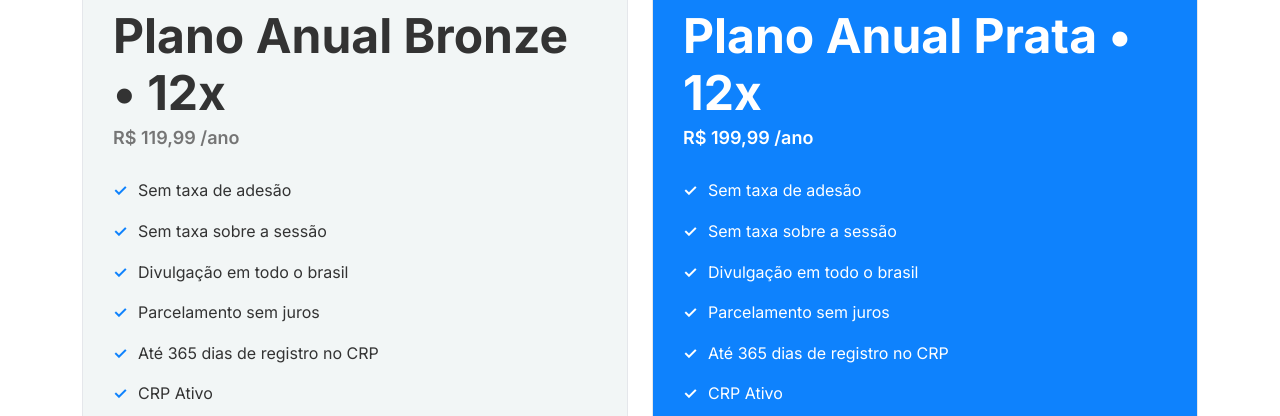
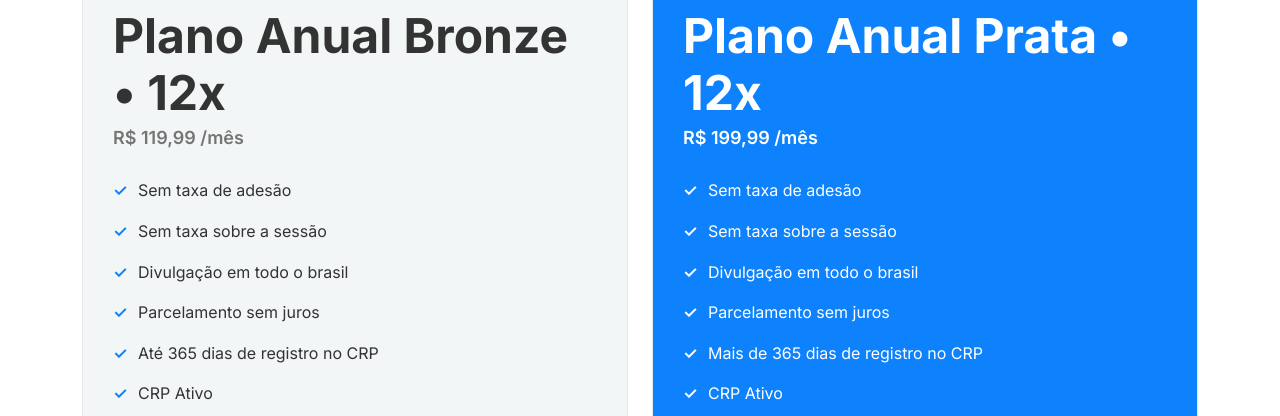
Before and after one commit to zinhocoder/MindsClub, a React app: page / in a window 1280 px wide. Shown: the part 6900-7316 px from the top of the page. Built offline with nearby package versions, Linux system fonts and the light colour scheme.

Commit message:
Fix prices

```diff
--- a/src/components/VSLanding.jsx
+++ b/src/components/VSLanding.jsx
@@ -761,7 +761,7 @@ const VSLanding = () => {
                           <h2>
                           Plano Anual Bronze • 12x
                           </h2>
-                          <h6>R$ 119,99 <span>/ano</span></h6>
+                          <h6>R$ 119,99 <span>/mês</span></h6>
                         </div>
                         <div className="pricing-list">
                           <ul>
@@ -811,7 +811,7 @@ const VSLanding = () => {
                           <h2>
                           Plano Anual Prata • 12x
                           </h2>
-                          <h6>R$ 199,99 <span>/ano</span></h6>
+                          <h6>R$ 199,99 <span>/mês</span></h6>
                         </div>
                         <div className="pricing-list">
                           <ul>
@@ -819,7 +819,7 @@ const VSLanding = () => {
                             <li>Sem taxa sobre a sessão</li>
                             <li>Divulgação em todo o brasil</li>
                             <li>Parcelamento sem juros</li>
-                            <li>Até 365 dias de registro no CRP</li>
+                            <li>Mais de 365 dias de registro no CRP</li>
                             <li>CRP Ativo</li>
                           </ul>
                         </div>
```
